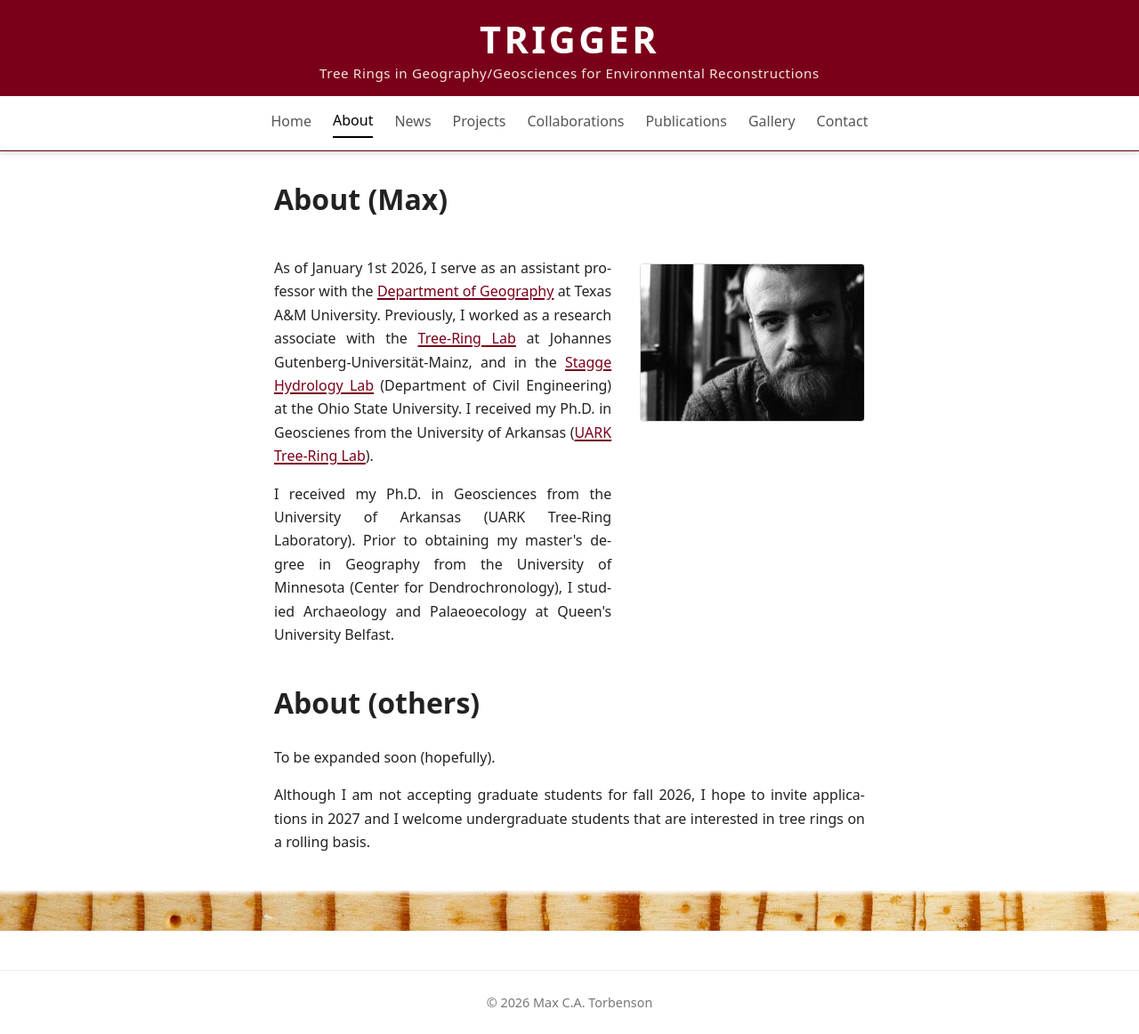
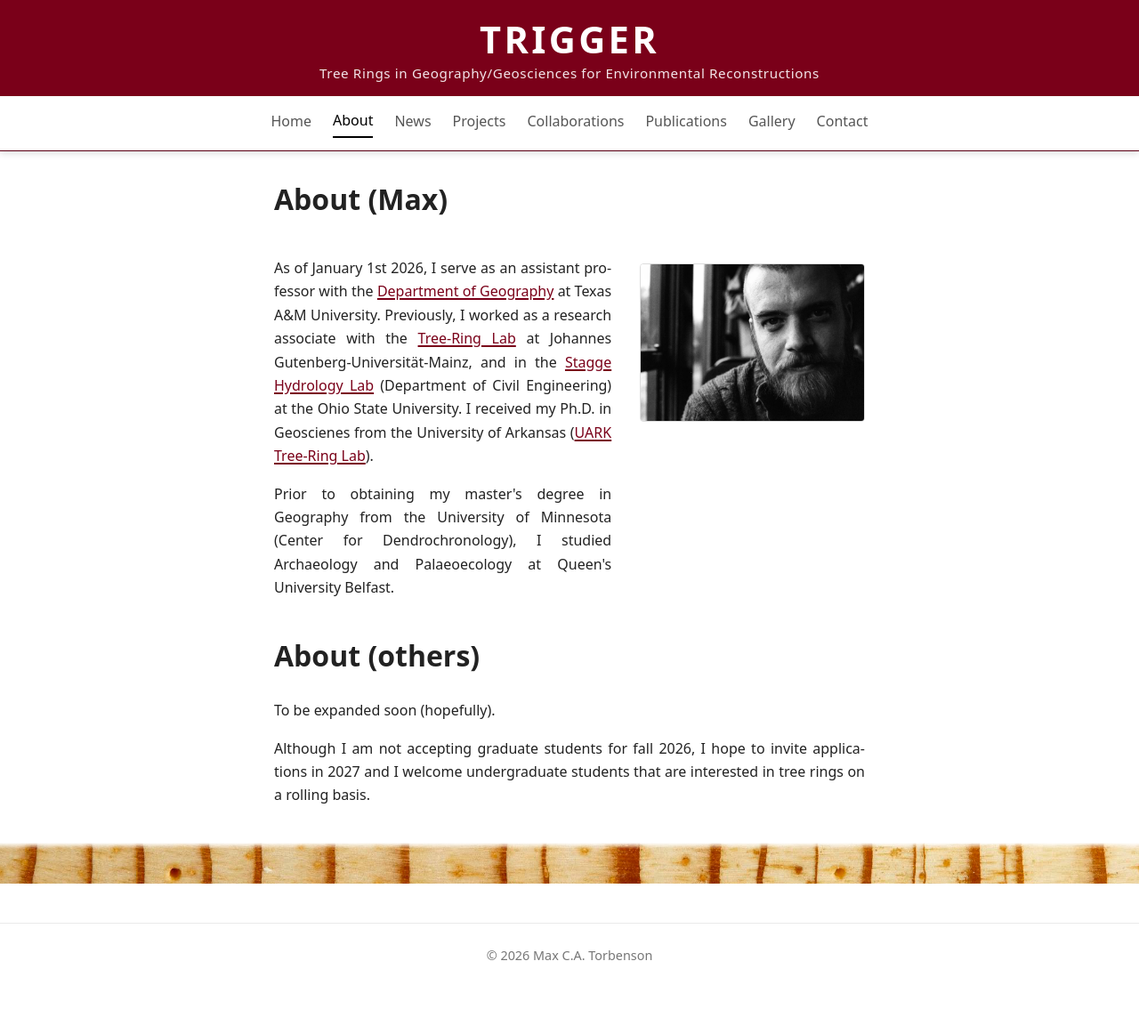
Before and after one commit to mcatorbenson/mcatorbenson.github.io, a Jekyll site: the page built from about/index.md, in a window 1280 px wide and 1162 px high. Shown: the whole window at 89% size. Built offline with Jekyll 4.4.1, drawn with Linux system fonts in a browser that asks for light colours.

Commit message:
Update index.md

```diff
--- a/about/index.md
+++ b/about/index.md
@@ -10,7 +10,6 @@ title: About
 As of January 1st 2026, I serve as an assistant professor with the <a href="https://artsci.tamu.edu/geography/index.html">Department of Geography</a> at Texas A&M University. Previously, I worked as a research associate with the <a href="https://www.climatology.uni-mainz.de">Tree-Ring Lab</a> at Johannes Gutenberg-Universität-Mainz, and in the <a href="https://www.jstagge.com">Stagge Hydrology Lab</a> (Department of Civil Engineering) at the Ohio State University. I received my Ph.D. in Geoscienes from the University of Arkansas (<a href="https://dendro.uark.edu/">UARK Tree-Ring Lab</a>).
 </p>
         <p>
-      I received my Ph.D. in Geosciences from the University of Arkansas (UARK Tree-Ring Laboratory).
       Prior to obtaining my master's degree in Geography from the University of Minnesota
       (Center for Dendrochronology), I studied Archaeology and Palaeoecology at Queen's University Belfast.
     </p>
```
